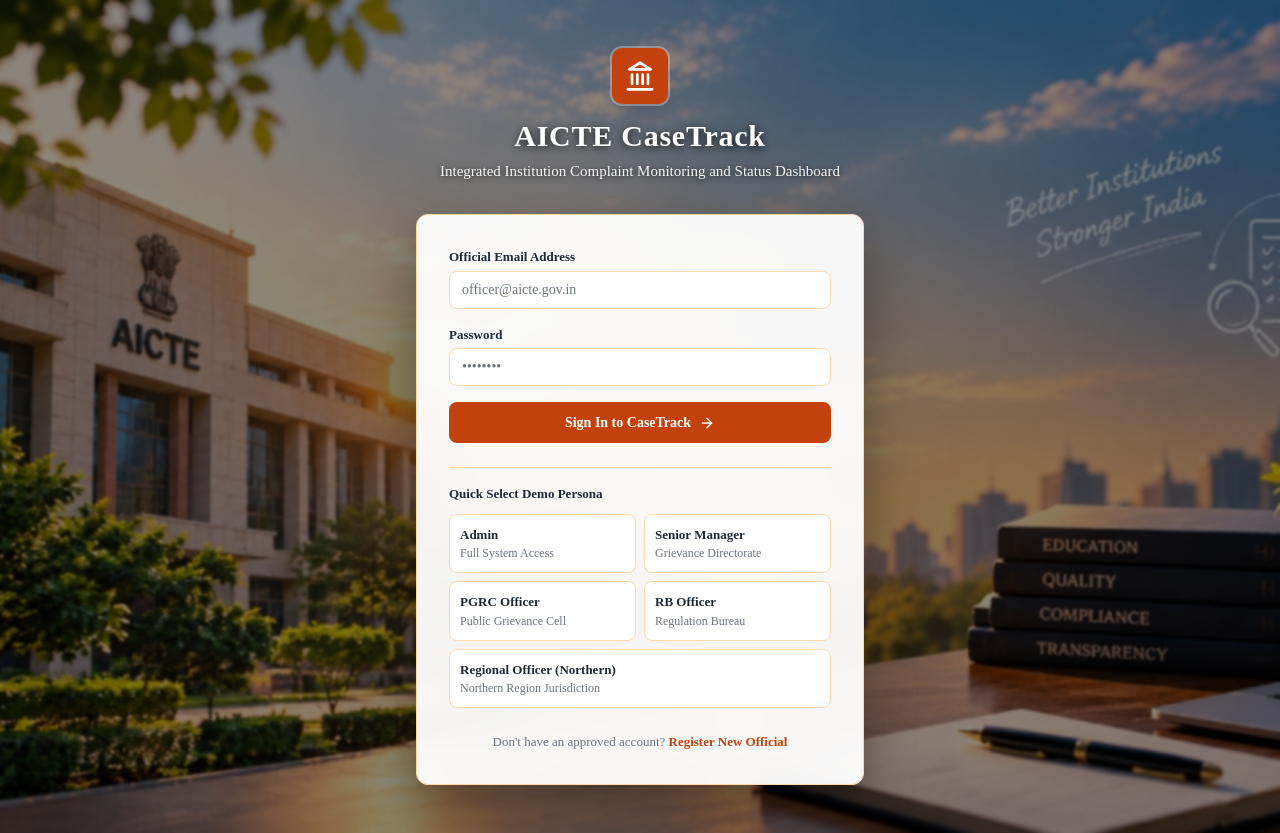
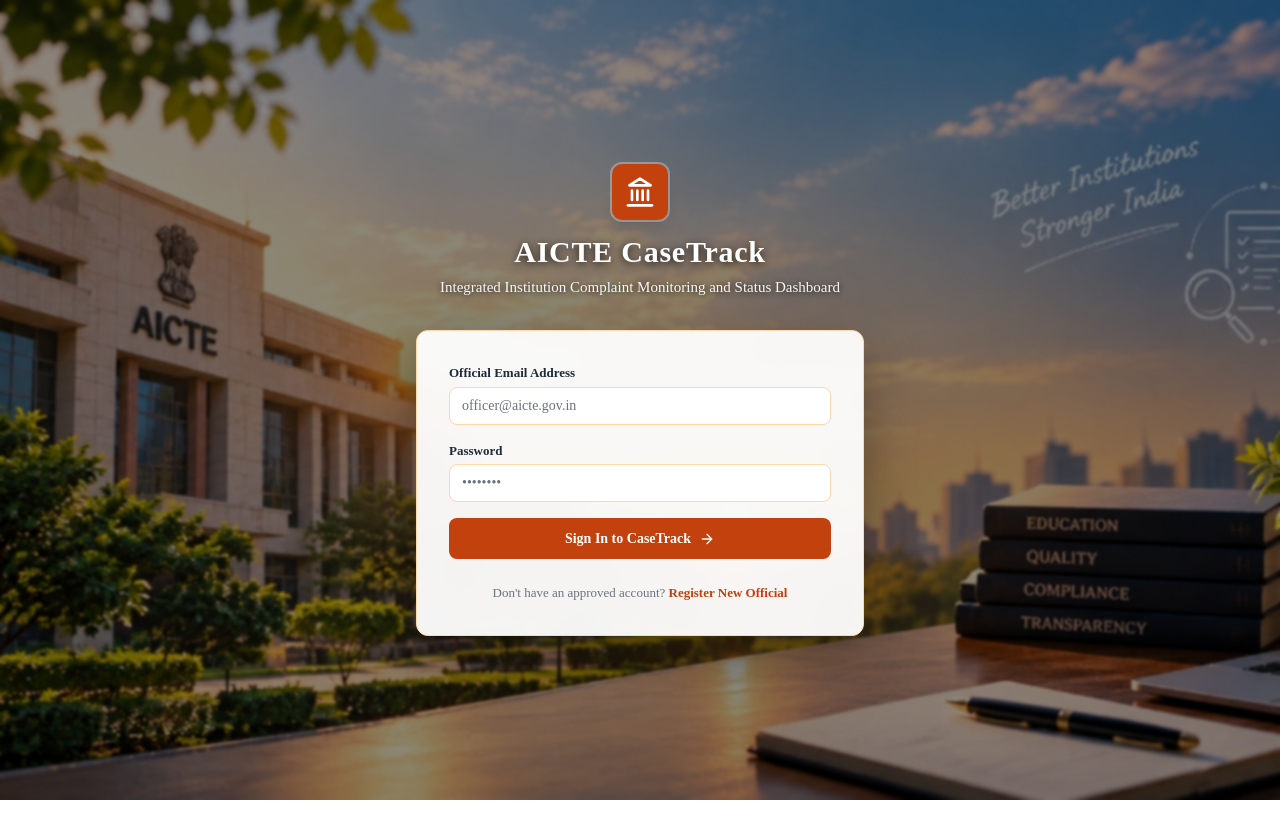
Before and after one commit to JiyaDarshini/AICTE_CaseTrack_, a Next.js app in the folder frontend/: page /login in a window 1280 px wide. After the commit the page ends 800 px from the top, so only its background shows below. Built offline with nearby package versions, Linux system fonts and the light colour scheme; no server answers.

Commit message:
remove: Quick Select Demo Persona section from login page

```diff
--- a/frontend/app/login/page.tsx
+++ b/frontend/app/login/page.tsx
@@ -36,12 +36,6 @@
     } finally {
       setLoading(false);
     }
-  };
-
-  const setDemoCredentials = (demoEmail: string, demoPass: string) => {
-    setEmail(demoEmail);
-    setPassword(demoPass);
-    setError(null);
   };
 
   return (
@@ -117,55 +111,6 @@
             </button>
           </form>
 
-          {/* Quick Demo Credentials */}
-          <div className="pt-4 border-t border-[#FED7AA]">
-            <span className="block text-[13px] font-semibold text-[#1F2937] mb-2.5">
-              Quick Select Demo Persona
-            </span>
-            <div className="grid grid-cols-2 gap-2 text-[13px]">
-              <button
-                type="button"
-                onClick={() => setDemoCredentials("admin@aicte.gov.in", "Admin@123456")}
-                className="p-2.5 text-left rounded-[8px] border border-[#FED7AA] bg-white hover:bg-[#FFF7ED] transition-colors"
-              >
-                <div className="font-bold text-[#1F2937]">Admin</div>
-                <div className="text-[12px] text-[#6B7280]">Full System Access</div>
-              </button>
-              <button
-                type="button"
-                onClick={() => setDemoCredentials("seniormanager@aicte.gov.in", "Senior@123456")}
-                className="p-2.5 text-left rounded-[8px] border border-[#FED7AA] bg-white hover:bg-[#FFF7ED] transition-colors"
-              >
-                <div className="font-bold text-[#1F2937]">Senior Manager</div>
-                <div className="text-[12px] text-[#6B7280]">Grievance Directorate</div>
-              </button>
-              <button
-                type="button"
-                onClick={() => setDemoCredentials("pgrc.officer@aicte.gov.in", "Pgrc@123456")}
-                className="p-2.5 text-left rounded-[8px] border border-[#FED7AA] bg-white hover:bg-[#FFF7ED] transition-colors"
-              >
-                <div className="font-bold text-[#1F2937]">PGRC Officer</div>
-                <div className="text-[12px] text-[#6B7280]">Public Grievance Cell</div>
-              </button>
-              <button
-                type="button"
-                onClick={() => setDemoCredentials("rb.officer@aicte.gov.in", "Rb@123456")}
-                className="p-2.5 text-left rounded-[8px] border border-[#FED7AA] bg-white hover:bg-[#FFF7ED] transition-colors"
-              >
-                <div className="font-bold text-[#1F2937]">RB Officer</div>
-                <div className="text-[12px] text-[#6B7280]">Regulation Bureau</div>
-              </button>
-            </div>
-            <button
-              type="button"
-              onClick={() => setDemoCredentials("ro.north@aicte.gov.in", "North@123456")}
-              className="mt-2 w-full p-2.5 text-left rounded-[8px] border border-[#FED7AA] bg-white hover:bg-[#FFF7ED] text-[13px] transition-colors"
-            >
-              <div className="font-bold text-[#1F2937]">Regional Officer (Northern)</div>
-              <div className="text-[12px] text-[#6B7280]">Northern Region Jurisdiction</div>
-            </button>
-          </div>
-
           {/* Registration link */}
           <div className="text-center text-[13px] text-[#6B7280]">
             Don't have an approved account?{" "}
```
